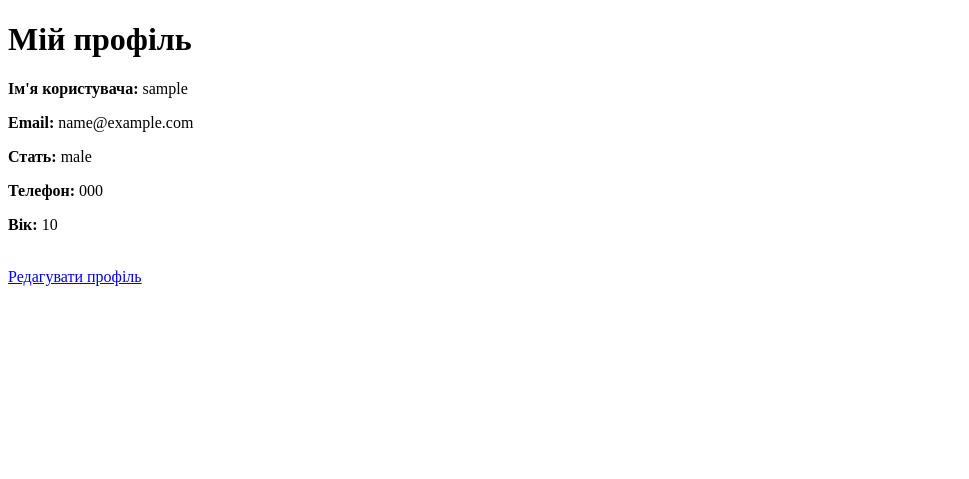
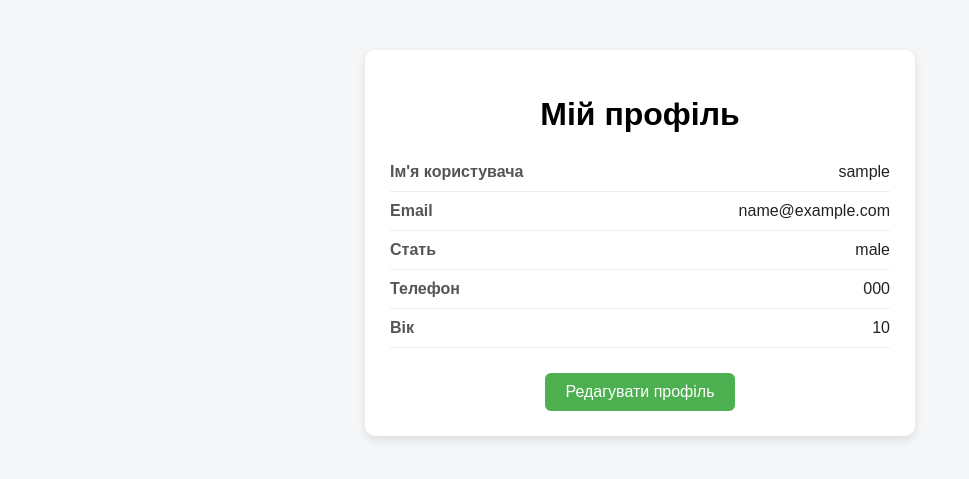
Before and after one commit to pavlofe/Threads, a Django app: page /profile/ in a window 1280 px wide. Shown: the top 479 px of the page, without its empty margins (0-969 px from the left). Run offline with Django 5.2, Linux system fonts and the light colour scheme; a user stored in the database is signed in; tables that the repository leaves empty hold one stand-in row (values such as "Sample post").

Commit message:
feed.html та profile.html

```diff
--- a/templates/accounts/profile.html
+++ b/templates/accounts/profile.html
@@ -3,19 +3,102 @@
 <head>
     <meta charset="UTF-8">
     <title>Мій профіль</title>
+    <style>
+        body {
+            font-family: Arial, sans-serif;
+            background-color: #f4f6f8;
+            margin: 0;
+            padding: 0;
+        }
+
+        .profile-container {
+            max-width: 500px;
+            margin: 50px auto;
+            background: #ffffff;
+            border-radius: 10px;
+            padding: 25px;
+            box-shadow: 0 4px 10px rgba(0, 0, 0, 0.1);
+        }
+
+        .profile-container h1 {
+            text-align: center;
+            margin-bottom: 20px;
+        }
+
+        .profile-item {
+            display: flex;
+            justify-content: space-between;
+            padding: 10px 0;
+            border-bottom: 1px solid #eee;
+        }
+
+        .profile-item:last-child {
+            border-bottom: none;
+        }
+
+        .profile-label {
+            font-weight: bold;
+            color: #555;
+        }
+
+        .profile-value {
+            color: #222;
+        }
+
+        .profile-actions {
+            margin-top: 25px;
+            text-align: center;
+        }
+
+        .edit-btn {
+            display: inline-block;
+            padding: 10px 20px;
+            background-color: #4CAF50;
+            color: #fff;
+            text-decoration: none;
+            border-radius: 6px;
+            transition: background-color 0.3s;
+        }
+
+        .edit-btn:hover {
+            background-color: #43a047;
+        }
+    </style>
 </head>
 <body>
 
-<h1>Мій профіль</h1>
+<div class="profile-container">
+    <h1>Мій профіль</h1>
 
-<p><strong>Ім'я користувача:</strong> {{ request.user.username }}</p>
-<p><strong>Email:</strong> {{ request.user.email }}</p>
-<p><strong>Стать:</strong> {{ profile.gender }}</p>
-<p><strong>Телефон:</strong> {{ profile.phone }}</p>
-<p><strong>Вік:</strong> {{ profile.age }}</p>
+    <div class="profile-item">
+        <span class="profile-label">Ім'я користувача</span>
+        <span class="profile-value">{{ request.user.username }}</span>
+    </div>
 
-<br>
-<a href="{% url 'edit_profile' %}">Редагувати профіль</a>
+    <div class="profile-item">
+        <span class="profile-label">Email</span>
+        <span class="profile-value">{{ request.user.email }}</span>
+    </div>
+
+    <div class="profile-item">
+        <span class="profile-label">Стать</span>
+        <span class="profile-value">{{ profile.gender }}</span>
+    </div>
+
+    <div class="profile-item">
+        <span class="profile-label">Телефон</span>
+        <span class="profile-value">{{ profile.phone }}</span>
+    </div>
+
+    <div class="profile-item">
+        <span class="profile-label">Вік</span>
+        <span class="profile-value">{{ profile.age }}</span>
+    </div>
+
+    <div class="profile-actions">
+        <a href="{% url 'edit_profile' %}" class="edit-btn">Редагувати профіль</a>
+    </div>
+</div>
 
 </body>
 </html>
```
Also changed, not shown: templates/main/feed.html (added, +32 -0 lines).
